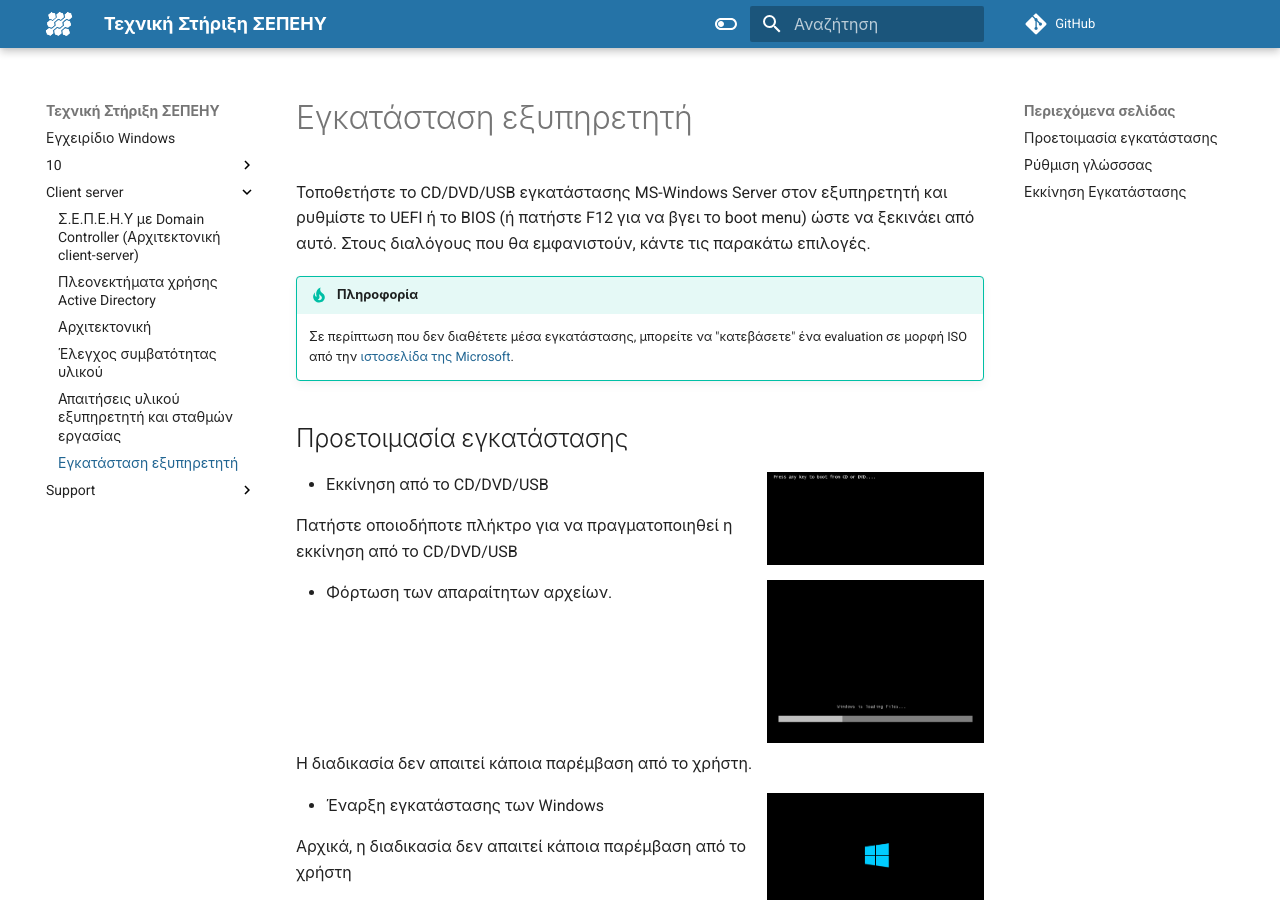
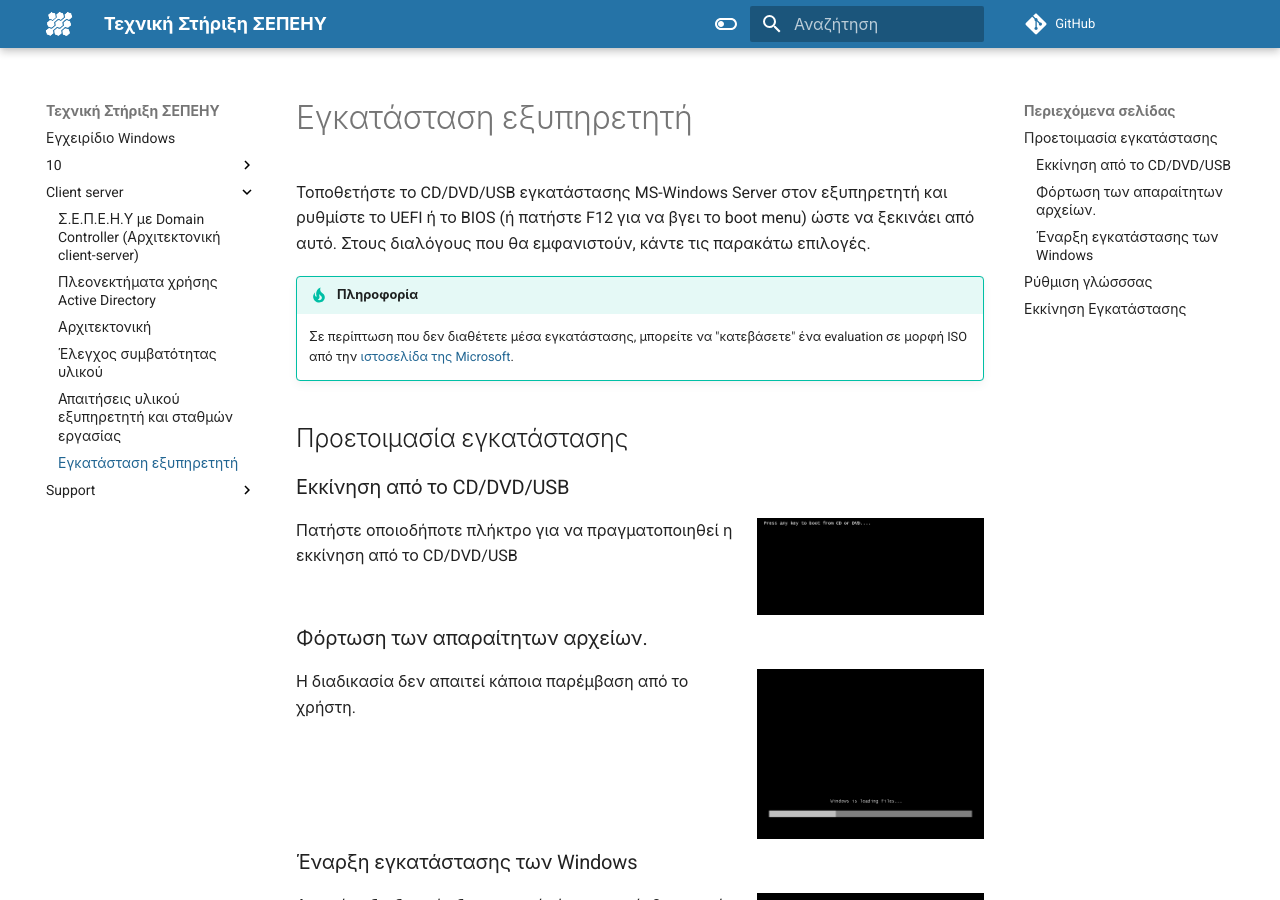
Before and after one commit to pe86/windows, an MkDocs documentation site: the page built from docs/client-server/server-installation.md, in a window 1280 px wide and 900 px high. Built offline with MkDocs 1.6.1 and Material for MkDocs 9.7.7, drawn with Linux system fonts in a browser that asks for light colours; comment, search, counter and statistics services are not loaded.

Commit message:
gia na doume

```diff
--- a/docs/client-server/server-installation.md
+++ b/docs/client-server/server-installation.md
@@ -7,16 +7,21 @@
 
 ## Προετοιμασία εγκατάστασης
 
-- [![](server-installation/install-01-boot-from-media.png)](server-installation/install-01-boot-from-media.png)Εκκίνηση από το CD/DVD/USB
+### Εκκίνηση από το CD/DVD/USB
+
+[![](server-installation/install-01-boot-from-media.png)](server-installation/install-01-boot-from-media.png)
 
 Πατήστε οποιοδήποτε πλήκτρο για να πραγματοποιηθεί η εκκίνηση από το CD/DVD/USB
 
-- [![](server-installation/install-02-boot-in-progress.png)](server-installation/install-02-boot-in-progress.png)Φόρτωση των απαραίτητων αρχείων.
+### Φόρτωση των απαραίτητων αρχείων.
+
+[![](server-installation/install-02-boot-in-progress.png)](server-installation/install-02-boot-in-progress.png)
 
 Η διαδικασία δεν απαιτεί κάποια παρέμβαση από το χρήστη.
-{.clear}
 
-- [![](server-installation/install-03-boot-in-progress.png)](server-installation/install-03-boot-in-progress.png)Έναρξη εγκατάστασης των Windows
+### Έναρξη εγκατάστασης των Windows
+
+[![](server-installation/install-03-boot-in-progress.png)](server-installation/install-03-boot-in-progress.png)
 
 Αρχικά, η διαδικασία δεν απαιτεί κάποια παρέμβαση από το χρήστη
 
```
